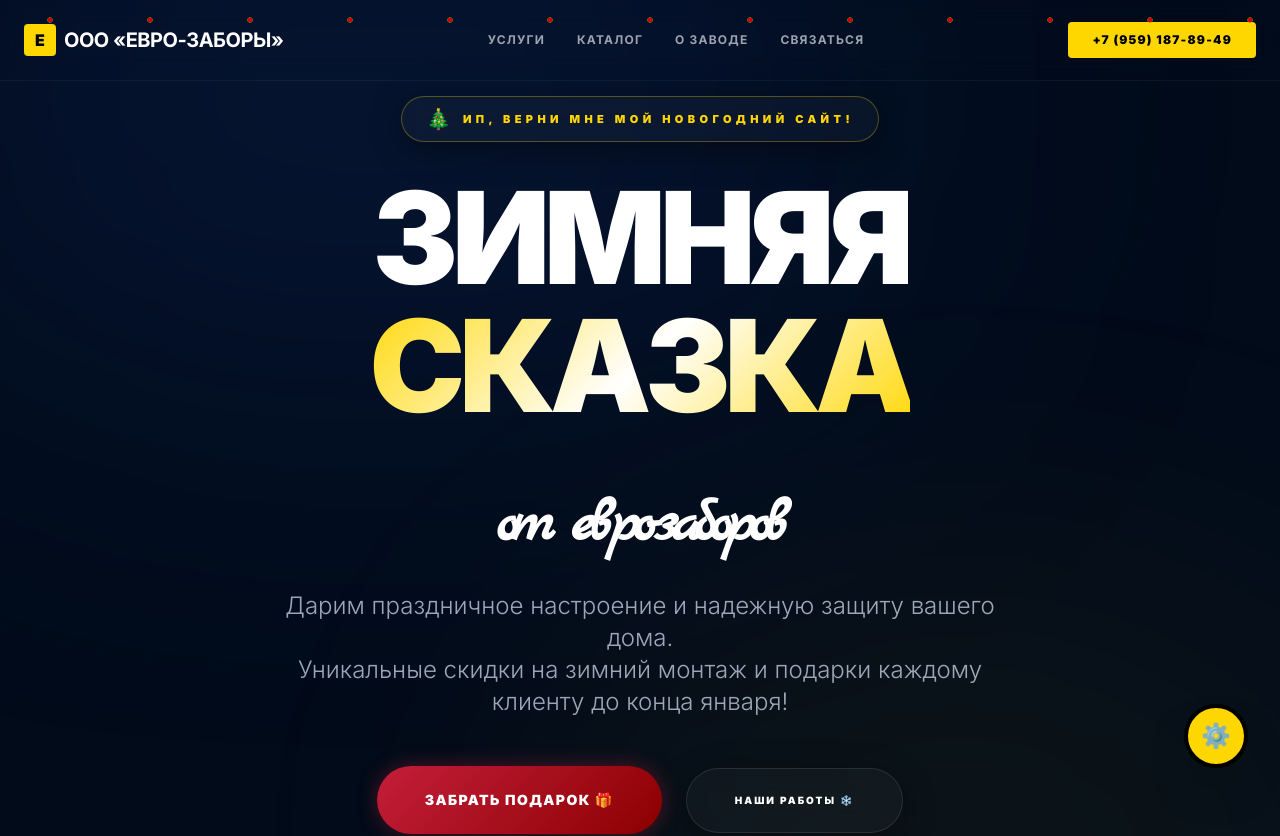
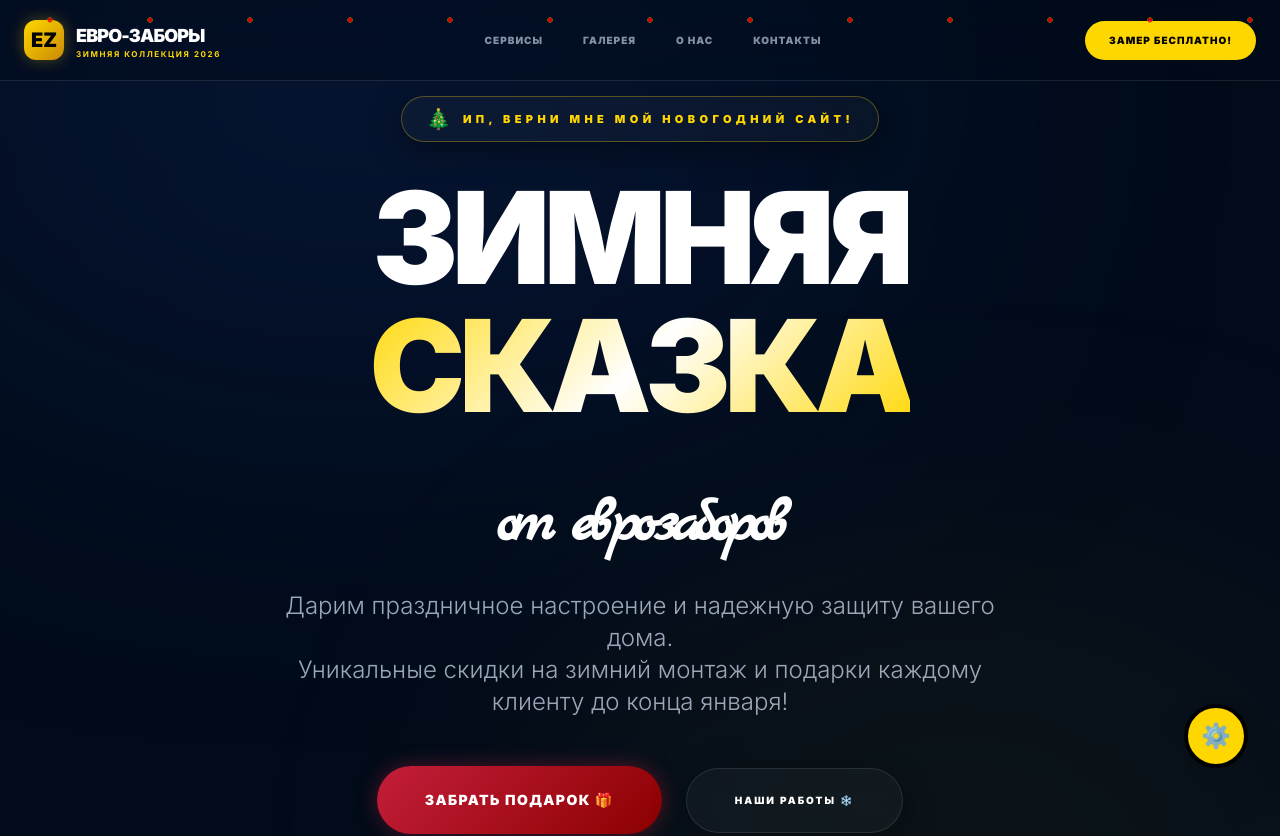
Before and after one commit to ksasha79/KovkaMaster, a React (Vite) app: page / in a window 1280 px wide. Shown: the top 836 px of the page. Built offline with nearby package versions, Linux system fonts and the light colour scheme.

Commit message:
Update Header.tsx

```diff
--- a/components/Header.tsx
+++ b/components/Header.tsx
@@ -1,27 +1,36 @@
 import React from 'react';
-import { CONTACTS } from '../config';
+import { CONTACTS } from '../config.ts';
 
 const Header: React.FC = () => {
   return (
-    <header className="fixed w-full z-50 bg-brand-black/80 backdrop-blur-md border-b border-white/5">
+    <header className="fixed w-full z-50 bg-winter-dark/40 backdrop-blur-2xl border-b border-white/10">
       <div className="max-w-7xl mx-auto px-6 h-20 flex justify-between items-center">
-        <div className="flex items-center gap-2">
-          <div className="w-8 h-8 bg-brand-gold rounded flex items-center justify-center font-black text-black">E</div>
-          <span className="font-bold text-xl tracking-tight uppercase">{CONTACTS.COMPANY_NAME}</span>
+        <div className="flex items-center gap-3">
+          <div className="w-10 h-10 bg-gradient-to-br from-brand-gold to-yellow-600 rounded-xl flex items-center justify-center font-black text-black text-xl shadow-[0_0_15px_rgba(255,215,0,0.3)]">
+            EZ
+          </div>
+          <div className="flex flex-col leading-none">
+            <span className="font-black text-lg tracking-tighter uppercase text-white">
+              ЕВРО-ЗАБОРЫ
+            </span>
+            <span className="text-[8px] font-bold text-brand-gold uppercase tracking-[0.2em]">
+              Зимняя коллекция 2026
+            </span>
+          </div>
         </div>
 
-        <nav className="hidden md:flex items-center gap-8">
-          <a href="#services" className="text-xs font-bold uppercase tracking-widest text-gray-400 hover:text-brand-gold transition-colors">Услуги</a>
-          <a href="#portfolio" className="text-xs font-bold uppercase tracking-widest text-gray-400 hover:text-brand-gold transition-colors">Каталог</a>
-          <a href="#about" className="text-xs font-bold uppercase tracking-widest text-gray-400 hover:text-brand-gold transition-colors">О заводе</a>
-          <a href="#contact" className="text-xs font-bold uppercase tracking-widest text-gray-400 hover:text-brand-gold transition-colors">Связаться</a>
+        <nav className="hidden lg:flex items-center gap-10">
+          <a href="#services" className="text-[10px] font-black uppercase tracking-widest text-blue-100/60 hover:text-brand-gold transition-colors">Сервисы</a>
+          <a href="#portfolio" className="text-[10px] font-black uppercase tracking-widest text-blue-100/60 hover:text-brand-gold transition-colors">Галерея</a>
+          <a href="#about" className="text-[10px] font-black uppercase tracking-widest text-blue-100/60 hover:text-brand-gold transition-colors">О нас</a>
+          <a href="#contact" className="text-[10px] font-black uppercase tracking-widest text-blue-100/60 hover:text-brand-gold transition-colors">Контакты</a>
         </nav>
 
         <a
-          href={`tel:+${CONTACTS.PHONE}`}
-          className="px-6 py-2.5 bg-brand-gold text-black text-xs font-black uppercase tracking-widest rounded hover:bg-white transition-all"
+          href="#contact"
+          className="px-6 py-3 bg-brand-gold text-black text-[10px] font-black uppercase tracking-widest rounded-full hover:scale-105 transition-transform"
         >
-          {CONTACTS.PHONE_DISPLAY}
+          Замер бесплатно!
         </a>
       </div>
     </header>
```
